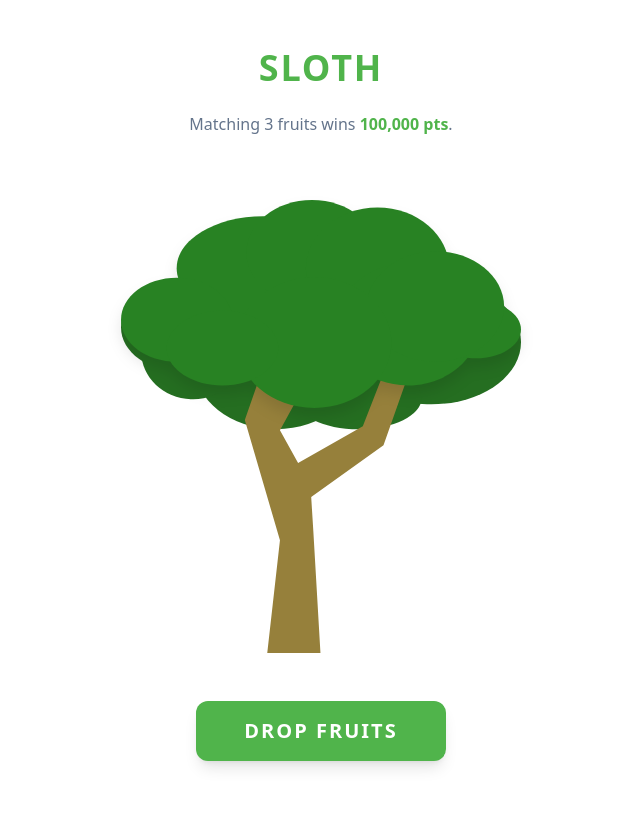
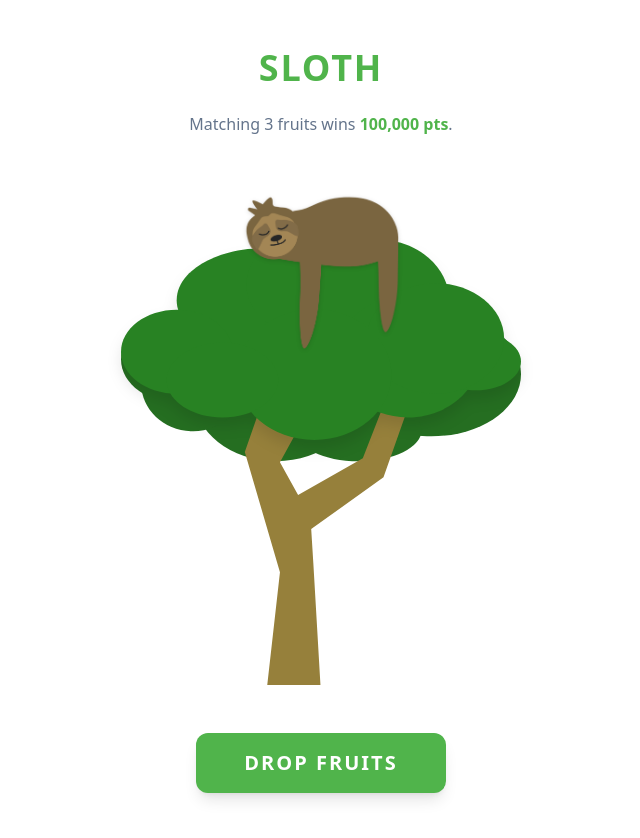
Before and after one commit to CommitToRisk/Zoosino, a React app in the folder frontend/: page /sloth in a window 1280 px wide. Shown: the top 838 px of the page, without its empty margins (319-959 px from the left). Before the commit the page ends 809 px from the top, so only its background shows below. Built offline with nearby package versions, Linux system fonts and the light colour scheme; no server answers; the HTML template or start-up script is replaced by a standard one.

Commit message:
added sloth decoration

```diff
--- a/frontend/src/components/games/sloth/SlothMachine.tsx
+++ b/frontend/src/components/games/sloth/SlothMachine.tsx
@@ -1,5 +1,6 @@
 import treeUpperImg from "@/assets/sloth/tree_upper.svg";
 import treeBottomImg from "@/assets/sloth/tree_bottom.svg";
+import slothImg from "@/assets/sloth/sloth.png";
 
 const FRUIT_COLORS = [
   "bg-red-500",
@@ -20,7 +21,13 @@ export function SlothMachine({ fruits, isSpinning }: SlothMachineProps) {
   const displayFruits = fruits || [-1, -1, -1];
 
   return (
-    <div className="relative flex flex-col items-center w-full max-w-[320px] sm:max-w-100 mx-auto mt-8">
+    <div className="relative flex flex-col items-center w-full max-w-[320px] sm:max-w-100 mx-auto mt-16">
+
+      <img
+        src={slothImg}
+        alt="Sleeping Sloth"
+        className="absolute z-40 -top-8 sm:-top-10 w-32 sm:w-40 drop-shadow-sm pointer-events-none"
+      />
 
       <img
         src={treeUpperImg}
```
Also changed, not shown: frontend/src/assets/sloth/sloth.png (added).
